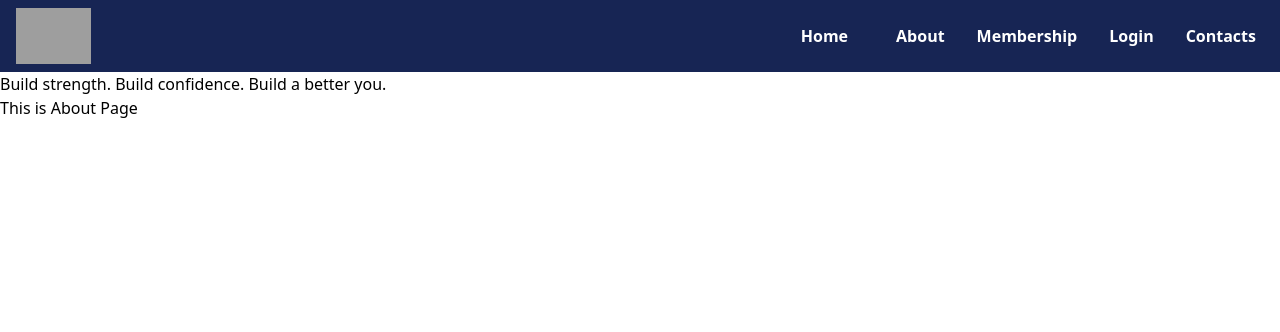
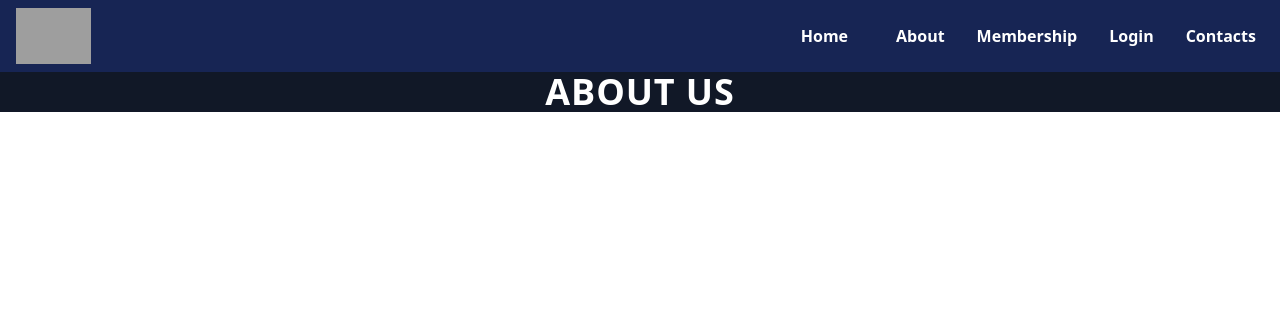
Before and after one commit to ashag909/GYM-website, a Flask app: page /about in a window 1280 px wide. Shown: the top 332 px of the page. Run offline with Flask 3, Linux system fonts and the light colour scheme; style sheets or scripts are compiled from the project's sources; some libraries are stand-ins or nearby versions; grey boxes are pictures that could not be loaded.

Commit message:
design about

```diff
--- a/templates/about.html
+++ b/templates/about.html
@@ -1,8 +1,11 @@
 {% extends 'index.html' %}
 {% block title %} About {% endblock title %}
 {% block body %}
-<p class=" word to-blue-700" > Build strength. Build confidence. Build a better you.</p>
+<div class="bg-gray-900">
+    <p class=" text-center text-4xl font-extrabold text-white tracking-wide uppercase">About US</p>
+    <div>
 
-<p>This is About Page</p>
+    </div>
+</div>
 
 {% endblock body %}
```
